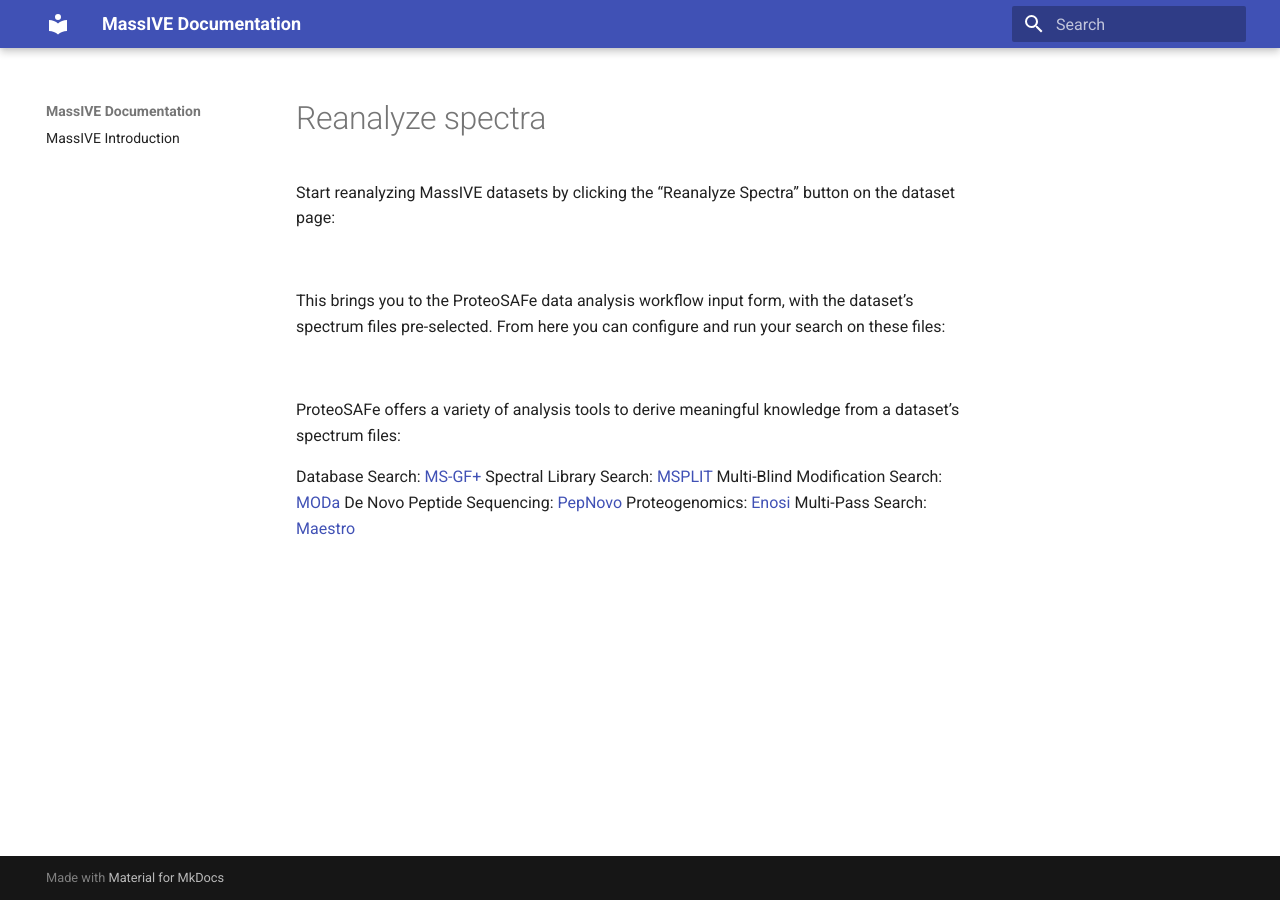
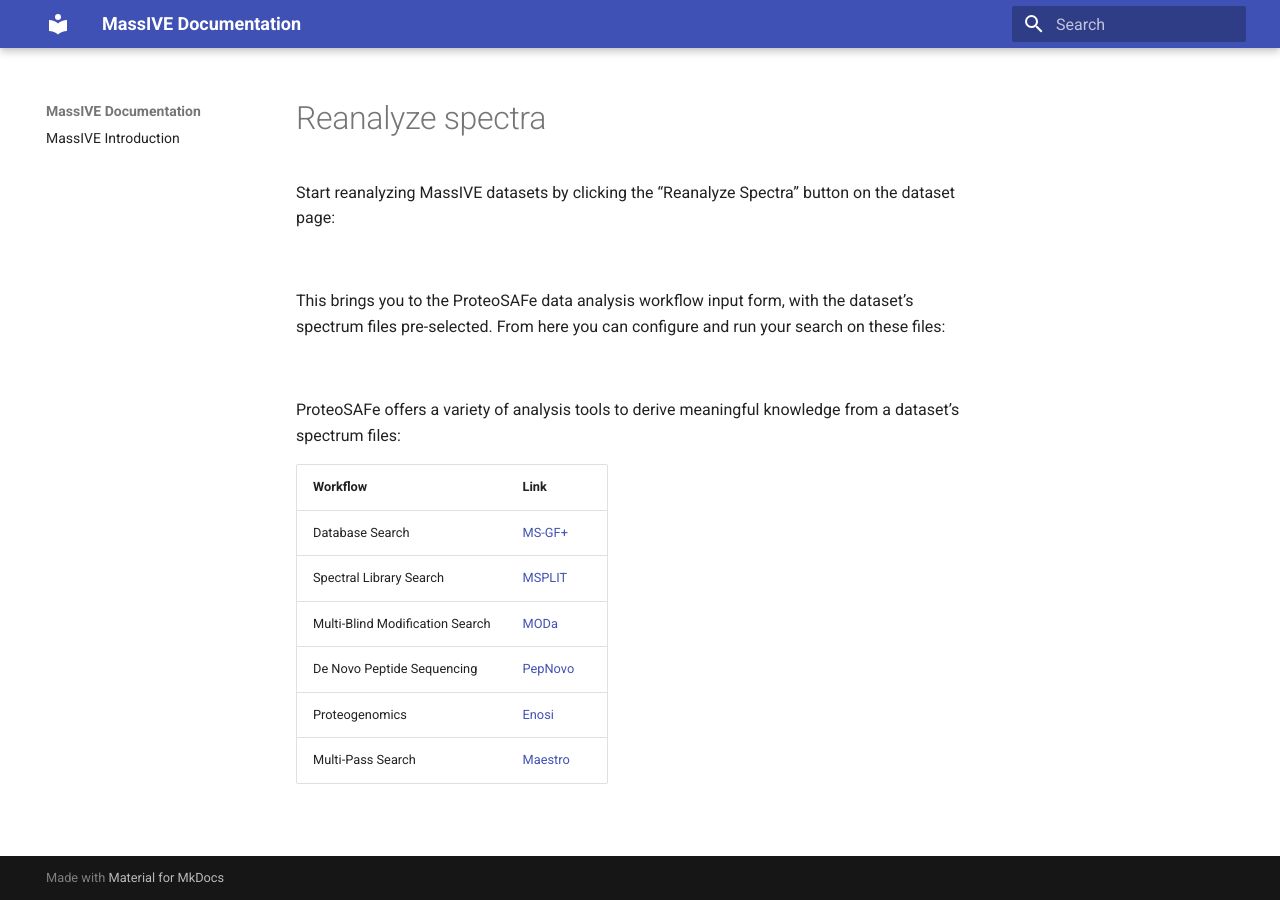
Before and after one commit to CCMS-UCSD/MassIVEDocumentation, an MkDocs documentation site: the page built from docs/reanalyze_spectra.md, in a window 1280 px wide. Built offline with MkDocs 1.6.1 and Material for MkDocs 9.7.7, drawn with Linux system fonts in a browser that asks for light colours; old or Windows-style settings are respelled for this version of MkDocs.

Commit message:
add workflows as a table

```diff
--- a/docs/reanalyze_spectra.md
+++ b/docs/reanalyze_spectra.md
@@ -8,9 +8,11 @@
 
 ProteoSAFe offers a variety of analysis tools to derive meaningful knowledge from a dataset’s spectrum files:
 
-Database Search: [MS-GF+](http://proteomics.ucsd.edu/ProteoSAFe/index.jsp?params={%22workflow%22:%22MSGF_PLUS%22})
-Spectral Library Search: [MSPLIT](http://proteomics.ucsd.edu/ProteoSAFe/index.jsp?params={%22workflow%22:%22MSPLIT_NEW%22})
-Multi-Blind Modification Search: [MODa](http://proteomics.ucsd.edu/ProteoSAFe/index.jsp?params={%22workflow%22:%22MODA%22})
-De Novo Peptide Sequencing: [PepNovo](http://proteomics.ucsd.edu/ProteoSAFe/index.jsp?params={%22workflow%22:%22PEPNOVO%22})
-Proteogenomics: [Enosi](http://proteomics.ucsd.edu/ProteoSAFe/index.jsp?params={%22workflow%22:%22ENOSIC2%22})
-Multi-Pass Search: [Maestro](http://proteomics.ucsd.edu/ProteoSAFe/index.jsp?params={%22workflow%22:%22MAESTRO%22})
+| Workflow                        | Link                                                                                               |
+| ------------------------------- | -------------------------------------------------------------------------------------------------- |
+| Database Search                 | [MS-GF+](http://proteomics.ucsd.edu/ProteoSAFe/index.jsp?params={%22workflow%22:%22MSGF_PLUS%22})  |
+| Spectral Library Search         | [MSPLIT](http://proteomics.ucsd.edu/ProteoSAFe/index.jsp?params={%22workflow%22:%22MSPLIT_NEW%22}) |
+| Multi-Blind Modification Search | [MODa](http://proteomics.ucsd.edu/ProteoSAFe/index.jsp?params={%22workflow%22:%22MODA%22})         |
+| De Novo Peptide Sequencing      | [PepNovo](http://proteomics.ucsd.edu/ProteoSAFe/index.jsp?params={%22workflow%22:%22PEPNOVO%22})   |
+| Proteogenomics                  | [Enosi](http://proteomics.ucsd.edu/ProteoSAFe/index.jsp?params={%22workflow%22:%22ENOSIC2%22})     |
+| Multi-Pass Search               | [Maestro](http://proteomics.ucsd.edu/ProteoSAFe/index.jsp?params={%22workflow%22:%22MAESTRO%22})   |
```
